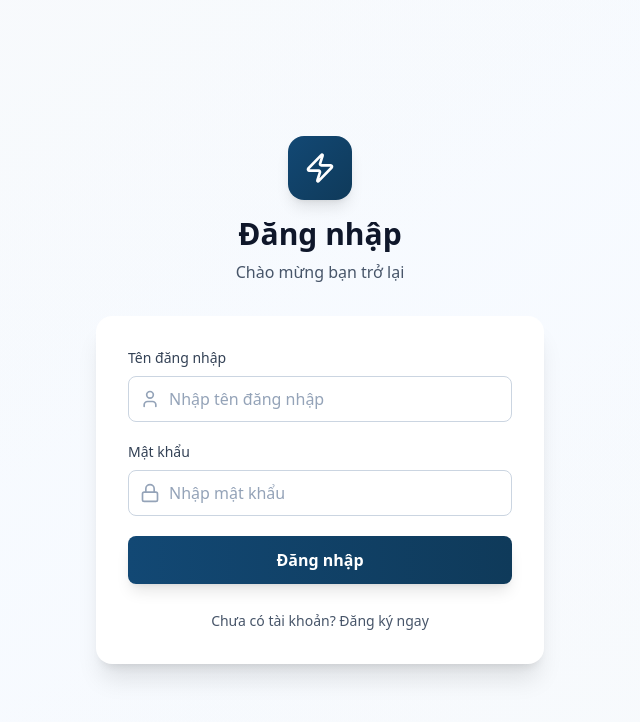
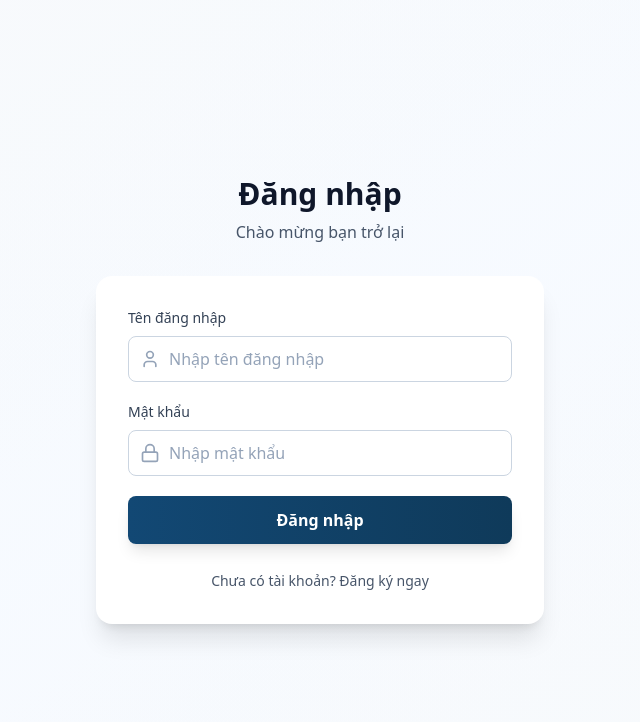
Before and after one commit to tynnp/ev-charging-app, a React (Vite) app in the folder frontend/: page / in a window 1280 px wide. Shown: the top 722 px of the page, without its empty margins (320-960 px from the left). Built offline with nearby package versions, Linux system fonts and the light colour scheme; no server answers.

Commit message:
bỏ logo ở màn hình đăng nhập, đăng ký

```diff
--- a/frontend/src/components/auth/LoginPage.tsx
+++ b/frontend/src/components/auth/LoginPage.tsx
@@ -42,11 +42,6 @@ export function LoginPage() {
     <div className="flex min-h-screen items-center justify-center bg-gradient-to-br from-slate-50 via-blue-50/30 to-slate-50 px-4">
       <div className="w-full max-w-md">
         <div className="mb-8 text-center">
-          <div className="mb-4 flex justify-center">
-            <div className="flex h-16 w-16 items-center justify-center rounded-2xl bg-gradient-to-br from-[#124874] to-[#0f3a5a] shadow-lg">
-              <Zap className="h-8 w-8 text-white" />
-            </div>
-          </div>
           <h1 className="text-3xl font-bold text-slate-900">
             {isLogin ? 'Đăng nhập' : 'Đăng ký'}
           </h1>
```
